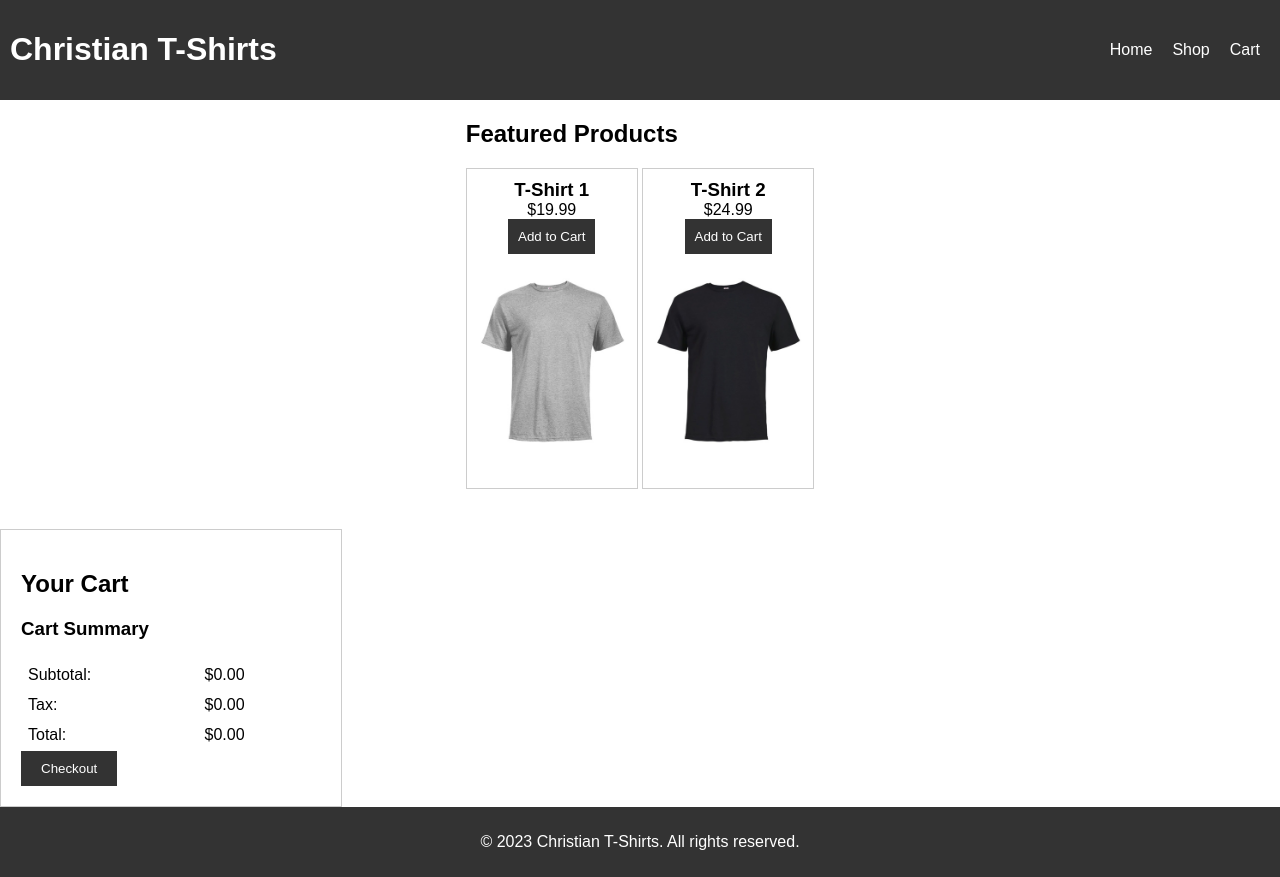
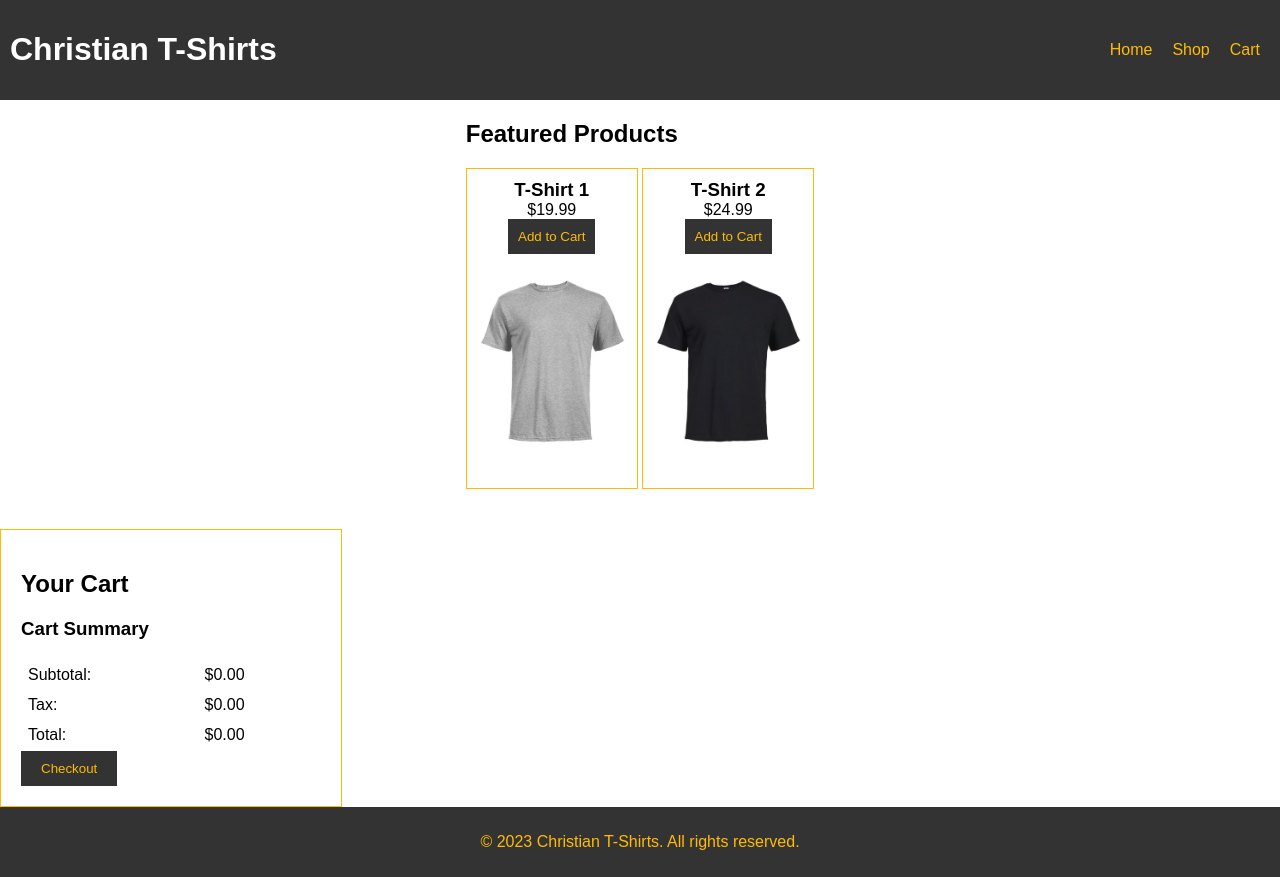
Before and after one commit to Branrulz/VictoryCNC, a plain HTML site: page index.html in a window 1280 px wide. Drawn offline with Linux system fonts and the light colour scheme.

Commit message:
Add files via upload

```diff
--- a/styles.css
+++ b/styles.css
@@ -24,12 +24,12 @@ nav li {
 }
 
 nav a {
-  color: #fff;
+  color: #ffbc03;
   text-decoration: none;
 }
 
 #cart-total {
-  background-color: #fff;
+  background-color: #ffbc03;
   color: #333;
   padding: 5px 10px;
   border-radius: 50%;
@@ -48,7 +48,7 @@ nav a {
 .product {
   flex: 0 0 250px;
   margin-bottom: 20px;
-  border: 1px solid #ccc;
+  border: 1px solid #ffbc03;
   padding: 10px;
   display: inline-flex;
   flex-direction: column;
@@ -69,7 +69,7 @@ nav a {
 
 .add-to-cart {
   background-color: #333;
-  color: #fff;
+  color: #ffbc03;
   border: none;
   padding: 10px;
   cursor: pointer;
@@ -77,7 +77,7 @@ nav a {
 
 #cart-container {
   margin-top: 20px;
-  border: 1px solid #ccc;
+  border: 1px solid #ffbc03;
   padding: 20px;
   max-width: 300px;
 }
@@ -100,7 +100,7 @@ nav a {
 
 #checkout-btn {
   background-color: #333;
-  color: #fff;
+  color: #ffbc03;
   border: none;
   padding: 10px 20px;
   cursor: pointer;
@@ -108,7 +108,7 @@ nav a {
 
 footer {
   background-color: #333;
-  color: #fff;
+  color: #ffbc03;
   padding: 10px;
   text-align: center;
 }
```
